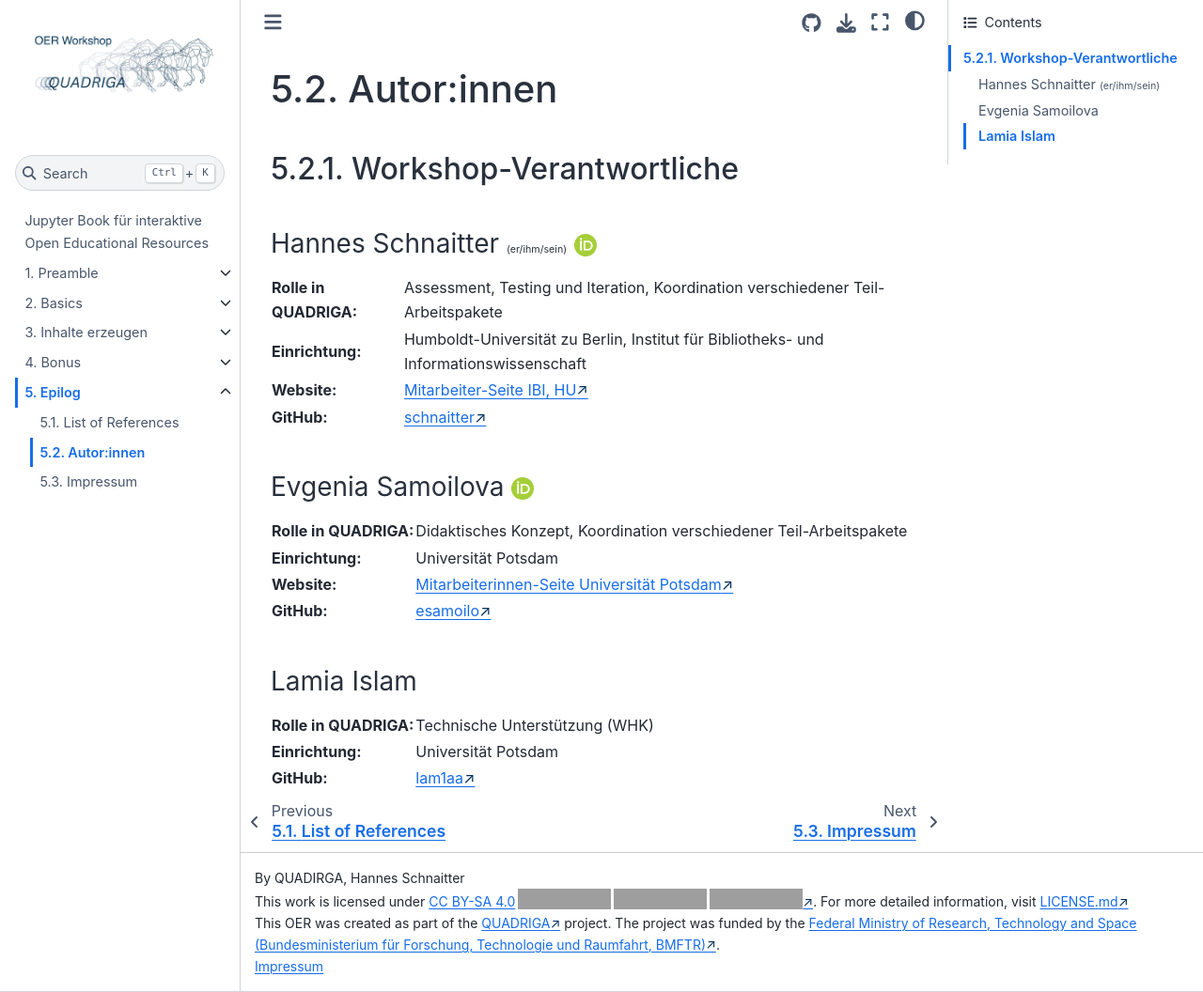
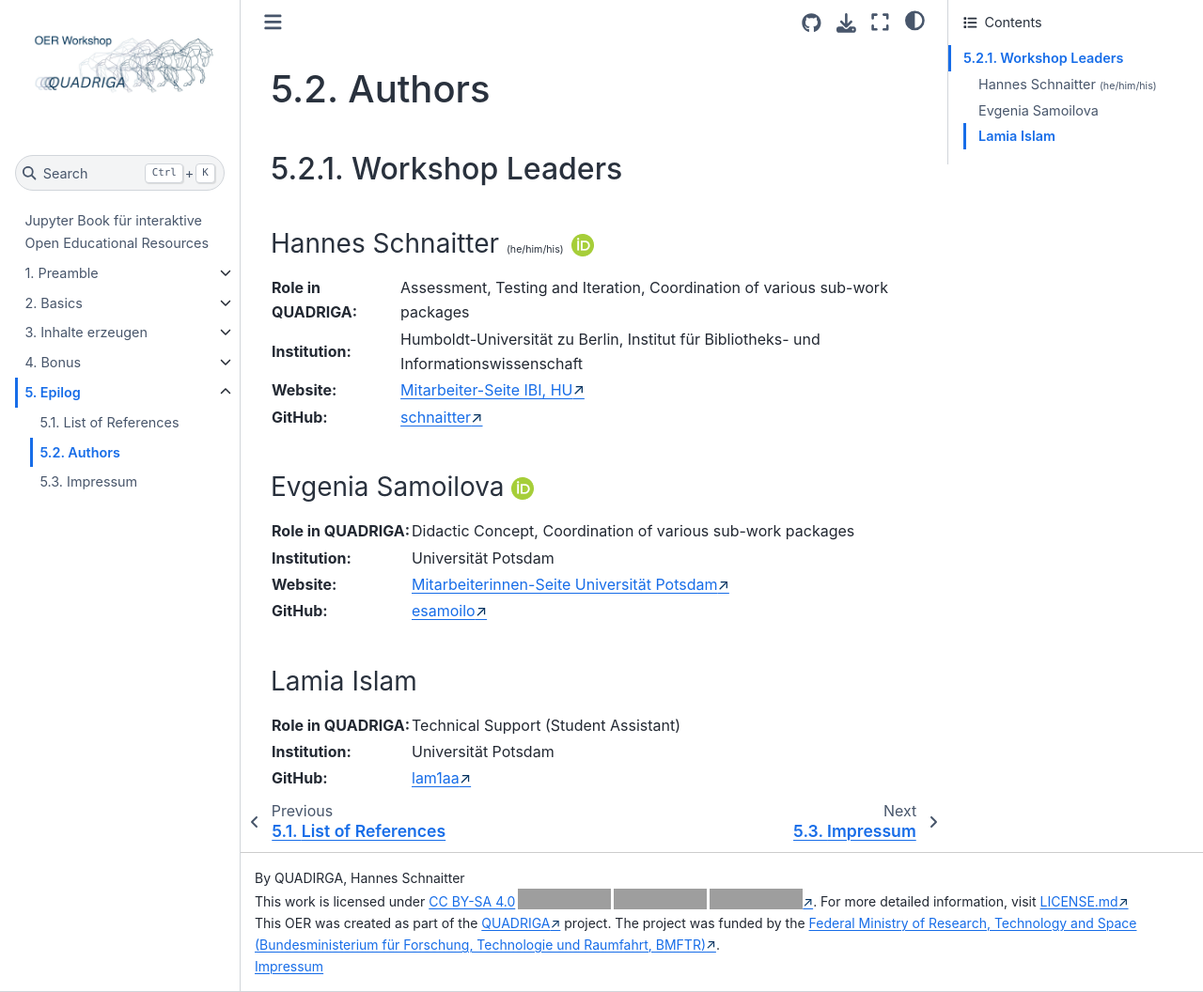
Before and after one commit to quadriga-dk/OER-Workshop, a Jupyter Book: the page built from epilog/authors.md, in a window 1280 px wide and 1056 px high. Shown: the whole window at 94% size. Built offline with Jupyter Book 1.0.4 settings and Sphinx 7.4.7 and the Sphinx Book theme 1.1.4, drawn with Linux system fonts in a browser that asks for light colours; pages that are not in the unit, such as notebooks, are missing from menus; grey boxes are pictures that could not be loaded.

Commit message:
feat: translate epilog/authors.md

```diff
--- a/epilog/authors.md
+++ b/epilog/authors.md
@@ -1,16 +1,16 @@
-# Autor:innen
+# Authors
 
-## Workshop-Verantwortliche
+## Workshop Leaders
 
-### Hannes Schnaitter <span style="font-size:8pt">(er/ihm/sein)</span> <a href="https://orcid.org/0000-0002-1602-6032" target="_blank"><img src="../assets/ORCID-iD_icon_24x24.png" alt="ORCID"></a>
+### Hannes Schnaitter <span style="font-size:8pt">(he/him/his)</span> <a href="https://orcid.org/0000-0002-1602-6032" target="_blank"><img src="../assets/ORCID-iD_icon_24x24.png" alt="ORCID"></a>
 
 <table style="margin-left: 0">
 <tr>
-<td><b>Rolle in QUADRIGA:</b></td>
-<td>Assessment, Testing und Iteration, Koordination verschiedener Teil-Arbeitspakete</td>
+<td><b>Role in QUADRIGA:</b></td>
+<td>Assessment, Testing and Iteration, Coordination of various sub-work packages</td>
 </tr>
 <tr>
-<td><b>Einrichtung:</b></td>
+<td><b>Institution:</b></td>
 <td>Humboldt-Universität zu Berlin, Institut für Bibliotheks- und Informationswissenschaft</td>
 </tr>
 <tr>
@@ -26,16 +26,16 @@
 ### Evgenia Samoilova <a href="https://orcid.org/0000-0003-3858-901X" target="_blank"><img src="../assets/ORCID-iD_icon_24x24.png" alt="ORCID"></a>
 <table style="margin-left: 0">
 <tr>
-<td><b>Rolle in QUADRIGA:</b></td>
-<td>Didaktisches Konzept, Koordination verschiedener Teil-Arbeitspakete</td>
+<td><b>Role in QUADRIGA:</b></td>
+<td>Didactic Concept, Coordination of various sub-work packages</td>
 </tr>
 <tr>
-<td><b>Einrichtung:</b></td>
+<td><b>Institution:</b></td>
 <td>Universität Potsdam</td>
 </tr>
 <tr>
 <td><b>Website:</b></td>
-<td><a href="https://www.uni-potsdam.de/de/multimedia/team/wissenschaftliches-personal/evgenia-samoilova-phd" class="external-link" target="_blank">Mitarbeiterinnen-Seite Universität Potsdam</td>
+<td><a href="https://www.uni-potsdam.de/de/multimedia/team/wissenschaftliches-personal/evgenia-samoilova-phd" class="external-link" target="_blank">Mitarbeiterinnen-Seite Universität Potsdam</a></td>
 </tr>
 <tr>
 <td><b>GitHub:</b></td>
@@ -46,11 +46,11 @@
 ### Lamia Islam
 <table style="margin-left: 0">
 <tr>
-<td><b>Rolle in QUADRIGA:</b></td>
-<td>Technische Unterstützung (WHK)</td>
+<td><b>Role in QUADRIGA:</b></td>
+<td>Technical Support (Student Assistant)</td>
 </tr>
 <tr>
-<td><b>Einrichtung:</b></td>
+<td><b>Institution:</b></td>
 <td>Universität Potsdam</td>
 </tr>
 <tr>
```
